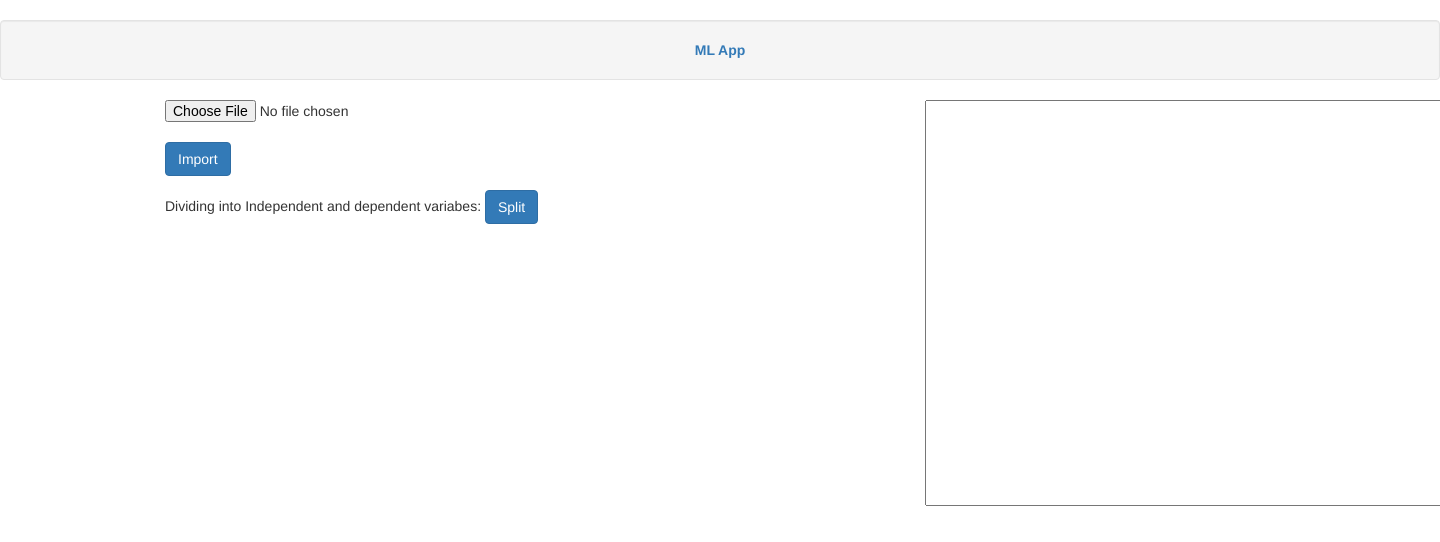
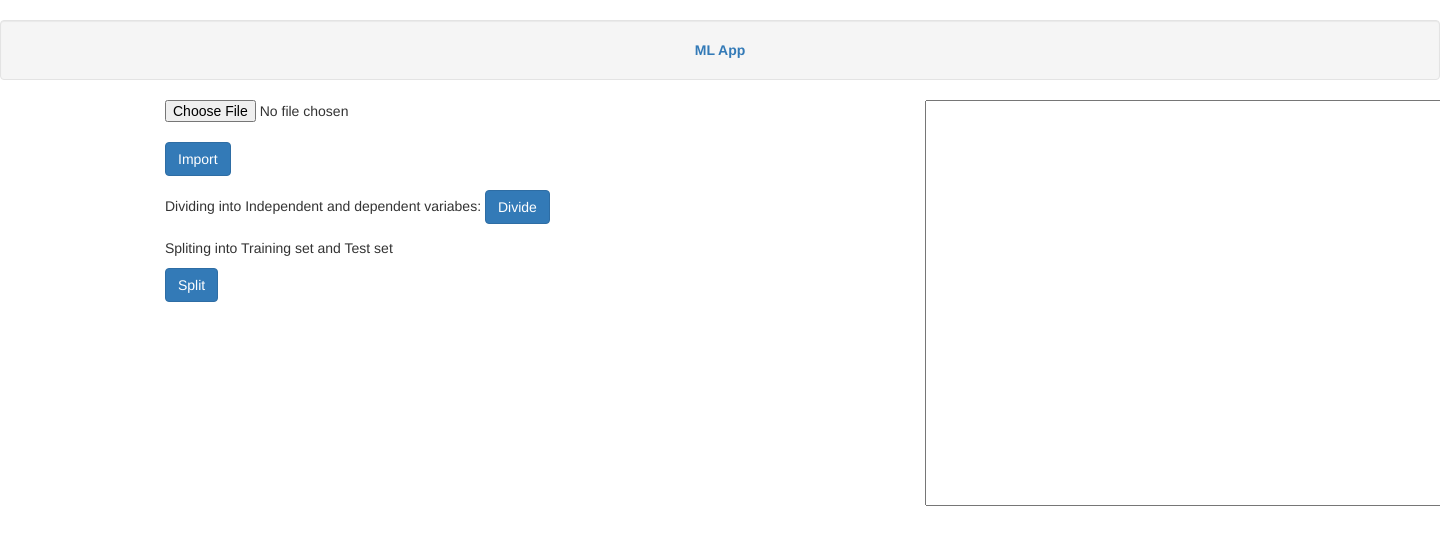
Before and after one commit to vishal-patel17/MLWebApp, a Flask app: page / in a window 1440 px wide; the page is wider, and only the part inside the window is pictured. Shown: the top 542 px of that part. Run offline with Flask 2, Linux system fonts and the light colour scheme; some libraries are stand-ins or nearby versions.

Commit message:
TrainTestSplit

```diff
--- a/app.py
+++ b/app.py
@@ -20,14 +20,19 @@ def upload_file():
       flash('Imported '+ f.filename+ ' successfully')
       return render_template('index.html', dataSet = upload_file.dataSet)
 
-@app.route('/func', methods=['GET', 'POST'])
+@app.route('/divide', methods=['GET', 'POST'])
 def func():
-    X = upload_file.dataSet.iloc[:, :-1].values
-    Y = upload_file.dataSet.iloc[:, 2].values
-    print(X)
-    print(Y)
+    func.X = upload_file.dataSet.iloc[:, :-1].values
+    func.Y = upload_file.dataSet.iloc[:, 2].values
+    print(func.X)
+    print(func.Y)
     flash('Divided into Dependent and Independent variables.')
-    return render_template('index.html', dataSet = upload_file.dataSet, X = X, Y=Y)
+    return render_template('index.html', dataSet = upload_file.dataSet, X = func.X, Y= func.Y)
+
+@app.route('/traintest', methods=['Get', 'POST'])
+def traintest():
+
+    return render_template('index.html', dataSet = upload_file.dataSet, X = func.X, Y= func.Y)
 
 if __name__ == '__main__':
    app.run(debug = True)
--- a/templates/index.html
+++ b/templates/index.html
@@ -27,10 +27,14 @@
                 <input type="file" name="file" /> <br />
                 <button type="submit" class="btn btn-primary">Import</button>
             </form>
-            <form action="/func" method="POST">
+            <form action="/divide" method="POST">
                 <p>Dividing into Independent and dependent variabes:
+                <button type="submit" class="btn btn-primary"> Divide </button>
+                </p>
+            </form>
+            <form action="/traintest" method="POST">
+                <p>Spliting into Training set and Test set</p>
                 <button type="submit" class="btn btn-primary"> Split </button>
-                </p>
             </form>
         </div>
             <div class="col-sm-4">
```
